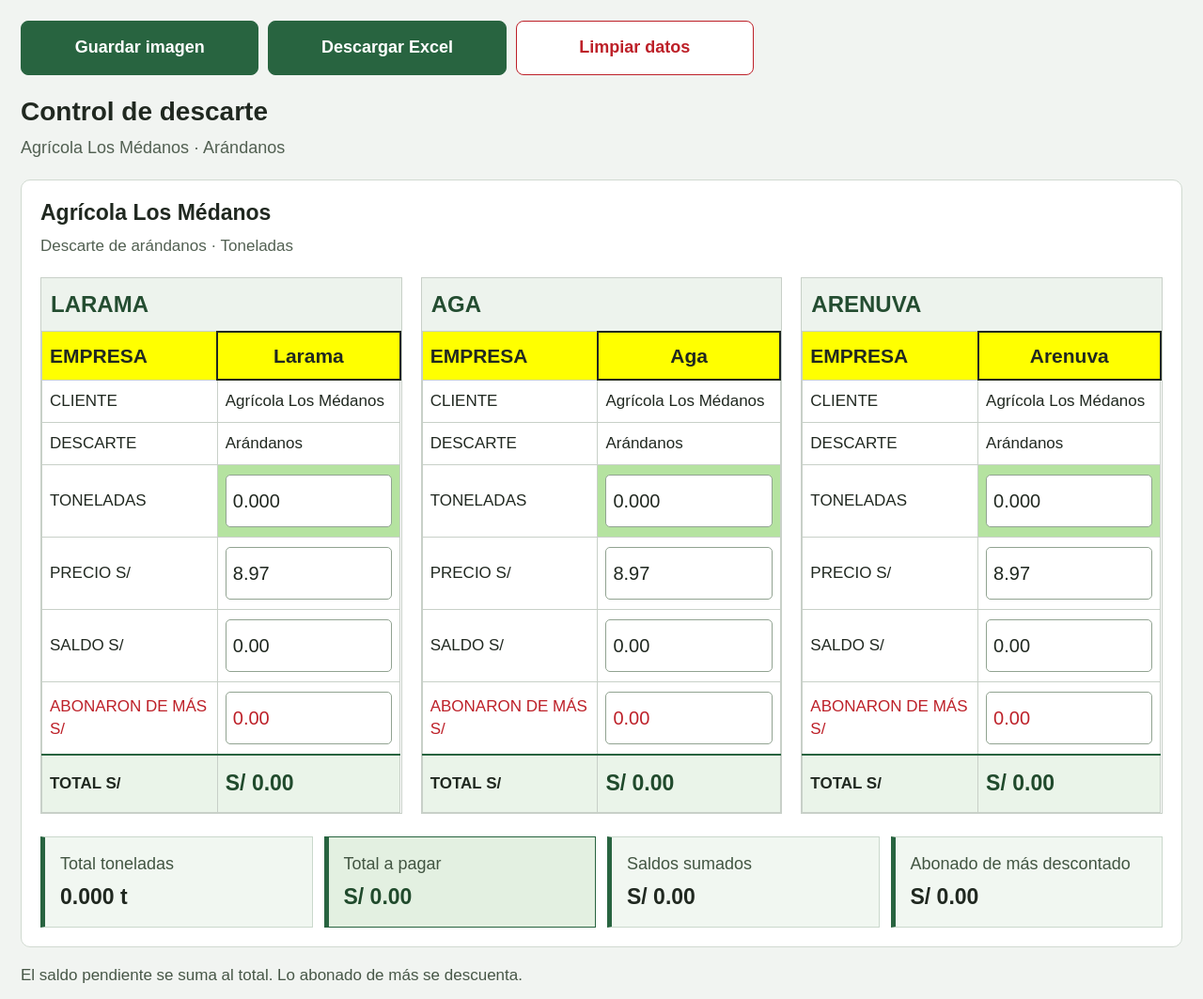
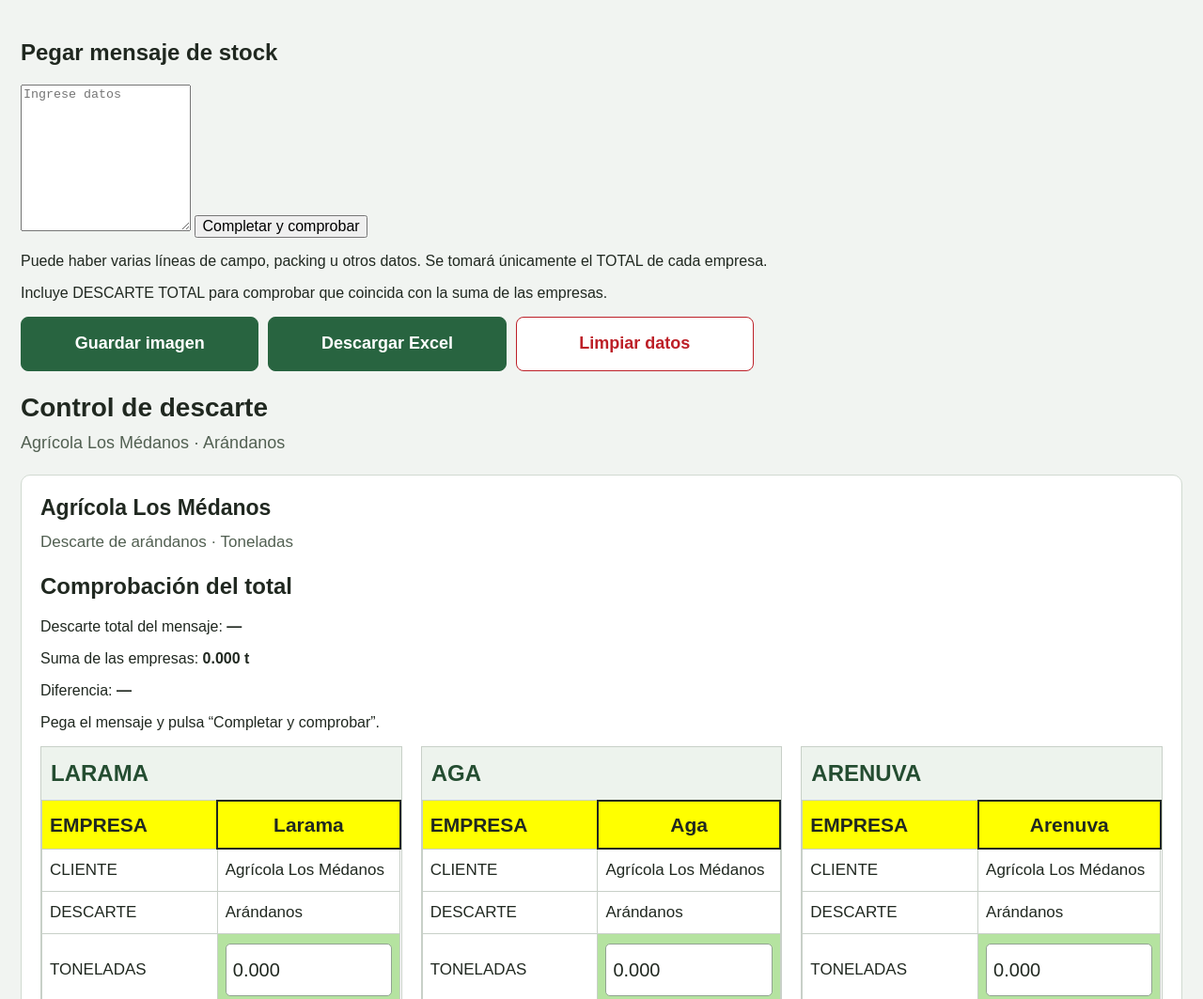
Before and after one commit to jhulmar98/Matematica, a plain HTML site: page index.html in a window 1280 px wide. Shown: the top 1063 px of the page at 94% size. Drawn offline with nearby package versions, Linux system fonts and the light colour scheme.

Commit message:
Update index.html

```diff
--- a/index.html
+++ b/index.html
@@ -8,25 +8,61 @@
 
   <link rel="stylesheet" href="./styles.css">
 
-  <!-- Exportar imagen PNG -->
+  <!-- Exportación de imagen PNG -->
   <script
     defer
     src="https://cdn.jsdelivr.net/npm/html2canvas@1.4.1/dist/html2canvas.min.js"
   ></script>
 
-  <!-- Exportar Excel con cuadros, colores y bordes -->
+  <!-- Exportación de Excel con formato -->
   <script
     defer
     src="https://cdn.jsdelivr.net/npm/exceljs@4.4.0/dist/exceljs.min.js"
   ></script>
 
-  <!-- Cálculos y funcionamiento -->
   <script defer src="./app.js"></script>
 </head>
 
 <body>
   <main class="contenedor">
 
+    <!-- PEGAR MENSAJE -->
+    <section
+      class="importar-mensaje"
+      aria-labelledby="titulo-importar"
+    >
+      <h2 id="titulo-importar">Pegar mensaje de stock</h2>
+
+      <label for="mensaje-stock">
+
+      </label>
+
+      <textarea
+        id="mensaje-stock"
+        rows="10"
+        spellcheck="false"
+        placeholder="Ingrese datos"
+
+
+
+      ></textarea>
+
+      <button id="btn-importar" type="button">
+        Completar y comprobar
+      </button>
+
+      <p>
+        Puede haber varias líneas de campo, packing u otros datos.
+        Se tomará únicamente el TOTAL de cada empresa.
+      </p>
+
+      <p>
+        Incluye DESCARTE TOTAL para comprobar que coincida
+        con la suma de las empresas.
+      </p>
+    </section>
+
+    <!-- ACCIONES -->
     <nav class="acciones" aria-label="Acciones del reporte">
       <button id="btn-png" type="button">
         Guardar imagen
@@ -46,12 +82,48 @@
       <p>Agrícola Los Médanos · Arándanos</p>
     </header>
 
+    <!-- REPORTE PARA EXPORTAR -->
     <section id="reporte" aria-label="Reporte de descarte">
 
       <div class="titulo-reporte">
         <h2>Agrícola Los Médanos</h2>
         <p>Descarte de arándanos · Toneladas</p>
       </div>
+
+      <!-- COMPROBACIÓN DEL MENSAJE -->
+      <section
+        id="comprobacion"
+        class="comprobacion"
+        data-estado="pendiente"
+        aria-labelledby="titulo-comprobacion"
+      >
+        <h2 id="titulo-comprobacion">Comprobación del total</h2>
+
+        <div class="comprobacion-datos">
+          <p>
+            Descarte total del mensaje:
+            <strong id="descarte-total-mensaje">—</strong>
+          </p>
+
+          <p>
+            Suma de las empresas:
+            <strong id="descarte-total-calculado">0.000 t</strong>
+          </p>
+
+          <p>
+            Diferencia:
+            <strong id="descarte-diferencia">—</strong>
+          </p>
+        </div>
+
+        <p
+          id="resultado-comprobacion"
+          role="status"
+          aria-live="polite"
+        >
+          Pega el mensaje y pulsa “Completar y comprobar”.
+        </p>
+      </section>
 
       <div id="empresas" class="empresas">
 
@@ -80,6 +152,7 @@
                 <th scope="row">
                   <label for="larama-toneladas">TONELADAS</label>
                 </th>
+
                 <td>
                   <input
                     id="larama-toneladas"
@@ -102,6 +175,7 @@
                 <th scope="row">
                   <label for="larama-precio">PRECIO S/</label>
                 </th>
+
                 <td>
                   <input
                     id="larama-precio"
@@ -124,6 +198,7 @@
                 <th scope="row">
                   <label for="larama-saldo">SALDO S/</label>
                 </th>
+
                 <td>
                   <input
                     id="larama-saldo"
@@ -148,6 +223,7 @@
                     ABONARON DE MÁS S/
                   </label>
                 </th>
+
                 <td>
                   <input
                     id="larama-excedente"
@@ -160,7 +236,7 @@
                     autocomplete="off"
                     spellcheck="false"
                     value="0.00"
-                    aria-label="Dinero abonado de más de Larama que se descuenta"
+                    aria-label="Abonado de más de Larama que se descuenta"
                     required
                   >
                 </td>
@@ -168,6 +244,7 @@
 
               <tr class="fila-total">
                 <th scope="row">TOTAL S/</th>
+
                 <td>
                   <output
                     id="larama-total"
@@ -204,6 +281,7 @@
                 <th scope="row">
                   <label for="aga-toneladas">TONELADAS</label>
                 </th>
+
                 <td>
                   <input
                     id="aga-toneladas"
@@ -226,6 +304,7 @@
                 <th scope="row">
                   <label for="aga-precio">PRECIO S/</label>
                 </th>
+
                 <td>
                   <input
                     id="aga-precio"
@@ -248,6 +327,7 @@
                 <th scope="row">
                   <label for="aga-saldo">SALDO S/</label>
                 </th>
+
                 <td>
                   <input
                     id="aga-saldo"
@@ -272,6 +352,7 @@
                     ABONARON DE MÁS S/
                   </label>
                 </th>
+
                 <td>
                   <input
                     id="aga-excedente"
@@ -284,7 +365,7 @@
                     autocomplete="off"
                     spellcheck="false"
                     value="0.00"
-                    aria-label="Dinero abonado de más de Aga que se descuenta"
+                    aria-label="Abonado de más de Aga que se descuenta"
                     required
                   >
                 </td>
@@ -292,6 +373,7 @@
 
               <tr class="fila-total">
                 <th scope="row">TOTAL S/</th>
+
                 <td>
                   <output
                     id="aga-total"
@@ -328,6 +410,7 @@
                 <th scope="row">
                   <label for="arenuva-toneladas">TONELADAS</label>
                 </th>
+
                 <td>
                   <input
                     id="arenuva-toneladas"
@@ -350,6 +433,7 @@
                 <th scope="row">
                   <label for="arenuva-precio">PRECIO S/</label>
                 </th>
+
                 <td>
                   <input
                     id="arenuva-precio"
@@ -372,6 +456,7 @@
                 <th scope="row">
                   <label for="arenuva-saldo">SALDO S/</label>
                 </th>
+
                 <td>
                   <input
                     id="arenuva-saldo"
@@ -396,6 +481,7 @@
                     ABONARON DE MÁS S/
                   </label>
                 </th>
+
                 <td>
                   <input
                     id="arenuva-excedente"
@@ -408,7 +494,7 @@
                     autocomplete="off"
                     spellcheck="false"
                     value="0.00"
-                    aria-label="Dinero abonado de más de Arenuva que se descuenta"
+                    aria-label="Abonado de más de Arenuva que se descuenta"
                     required
                   >
                 </td>
@@ -416,6 +502,7 @@
 
               <tr class="fila-total">
                 <th scope="row">TOTAL S/</th>
+
                 <td>
                   <output
                     id="arenuva-total"
@@ -429,7 +516,7 @@
 
       </div>
 
-      <!-- RESUMEN GENERAL -->
+      <!-- RESUMEN -->
       <section class="resumen" aria-label="Totales generales">
         <div>
           <span>Total toneladas</span>
@@ -455,13 +542,18 @@
     </section>
 
     <p class="ayuda">
-      El saldo pendiente se suma al total.
+      El saldo pendiente se suma.
       Lo abonado de más se descuenta.
     </p>
 
     <p class="ayuda">
       Usa coma para miles y punto para decimales:
       <strong>1,137.35</strong>.
+    </p>
+
+    <p class="ayuda">
+      Las cantidades del mensaje se copian sin convertir unidades.
+      Comprueba que correspondan a toneladas.
     </p>
 
     <p id="estado" role="status" aria-live="polite"></p>
```
